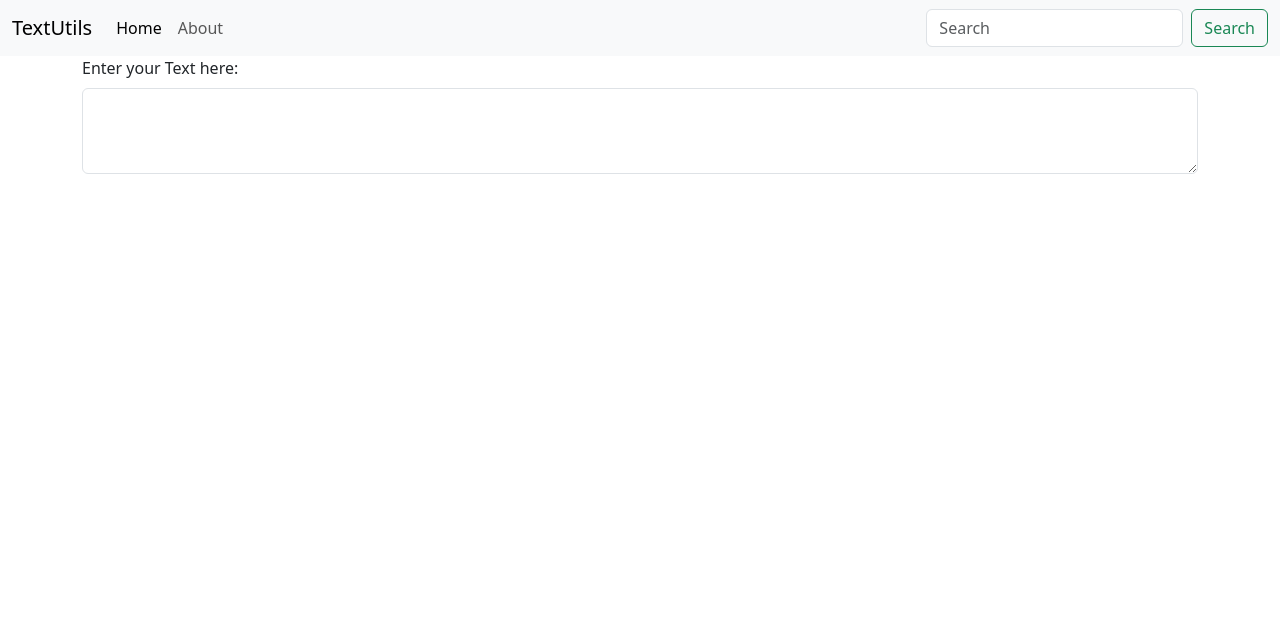
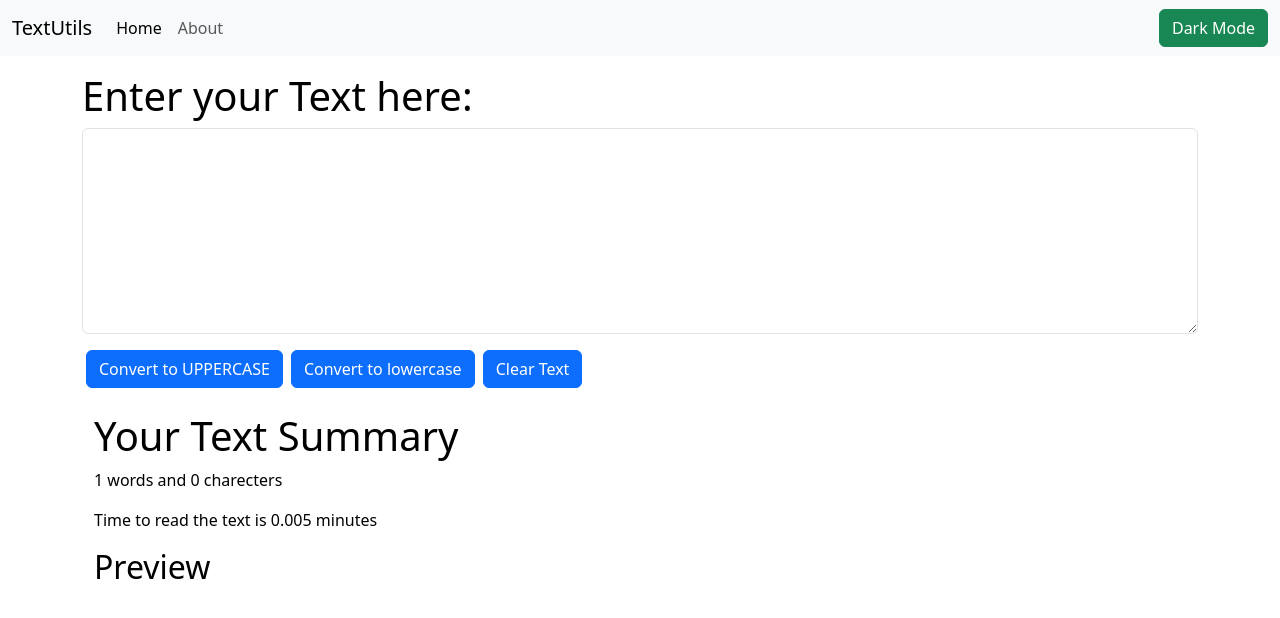
Before and after one commit to jShivansh/TextUtils, a React (Vite) app: page / in a window 1280 px wide. Shown: the top 618 px of the page. Built offline with nearby package versions, Linux system fonts and the light colour scheme.

Commit message:
Added clear button and Dark/Light Mode

```diff
--- a/src/App.jsx
+++ b/src/App.jsx
@@ -4,15 +4,38 @@ import Navbar from './components/Navbar'
 import TextForm from './components/TextForm'
 
 function App() {
-  const [count, setCount] = useState(0)
+
+  const [darkMode, setDarkMode] = useState('Dark')
+  const [backgroundChange, setBackgroundChange] = useState({
+    backgroundColor: 'white',
+    color: 'black'
+  });
+
+  const backgroundChangeClick = (mode) => {
+    if(mode=== 'Dark'){
+        setBackgroundChange({
+        backgroundColor: 'black',
+        color: 'white'
+      });
+      setDarkMode('Light');
+    }
+    else if(mode === 'Light'){
+      setBackgroundChange({
+        backgroundColor: 'white',
+        color: 'black'
+      });
+      setDarkMode('Dark');
+    }
+  };
 
   return (
     <>
-      <Navbar />
-      <div className="container">
-        <TextForm textHeading='Enter your Text here:'/>
+      <div style={backgroundChange}>
+        <Navbar modeName={darkMode} backgroundChangeClick={backgroundChangeClick}/>
+        <div className="container my-3" >
+          <TextForm textHeading='Enter your Text here:'/>
+        </div>
       </div>
-
     </>
   )
 }
--- a/src/components/Navbar.jsx
+++ b/src/components/Navbar.jsx
@@ -1,6 +1,10 @@
 import React from 'react'
 
-export default function Navbar() {
+export default function Navbar(props) {
+
+    const handleClick = () => {
+        props.backgroundChangeClick(props.modeName);
+    }
   return (
     <>
         <nav className="navbar navbar-expand-lg bg-body-tertiary">
@@ -19,10 +23,9 @@ export default function Navbar() {
                     </li>
 
                 </ul>
-                <form className="d-flex" role="search">
-                    <input className="form-control me-2" type="search" placeholder="Search" aria-label="Search"/>
-                    <button className="btn btn-outline-success" type="submit">Search</button>
-                </form>
+
+                <button className="btn btn-success" type="submit" onClick={handleClick}>{props.modeName} Mode</button>
+
                 </div>
             </div>
         </nav>
--- a/src/components/TextForm.jsx
+++ b/src/components/TextForm.jsx
@@ -1,13 +1,49 @@
-import React from 'react'
+import React, { useState } from 'react'
 import propTypes from 'prop-types'
 
 function TextForm(props) {
+
+    const [strng, setStrng] = useState('');
+
+    const handleUppercase = (e)=>{
+        e.preventDefault();
+        let newStrng = strng.toUpperCase();
+        setStrng(newStrng);
+    }
+
+    const handleLowercase = (e)=>{
+        e.preventDefault();
+        let newStrng = strng.toLowerCase();
+        setStrng(newStrng);
+    }
+
+    const handleClear = (e)=>{
+        e.preventDefault();
+        setStrng('');
+    }
+
+    const handleChange = (e) => {
+        e.preventDefault();
+        setStrng(e.target.value);
+    }
+
   return (
     <>
-
         <div className="mb-3">
-        <label htmlFor="textBox" className="form-label">{props.textHeading}</label>
-        <textarea className="form-control" id="textBox" rows="3"></textarea>
+            <h1>{props.textHeading}</h1>
+            <textarea className="form-control" id="textBox" rows="8" onChange={handleChange} value={strng}></textarea>
+        </div>
+        <div>
+            <button className="btn btn-primary mx-1" onClick={handleUppercase}>Convert to UPPERCASE</button>
+            <button className="btn btn-primary mx-1" onClick={handleLowercase}>Convert to lowercase</button>
+            <button className="btn btn-primary mx-1" onClick={handleClear}>Clear Text</button>
+        </div>
+        <div className='container my-4'>
+            <h1>Your Text Summary</h1>
+            <p>{strng.split(' ').length} words and {strng.length} charecters</p>
+            <p>Time to read the text is {0.005 * strng.split(' ').length} minutes</p>
+            <h2>Preview</h2>
+            <p>{strng}</p>
         </div>
     </>
   )
```
